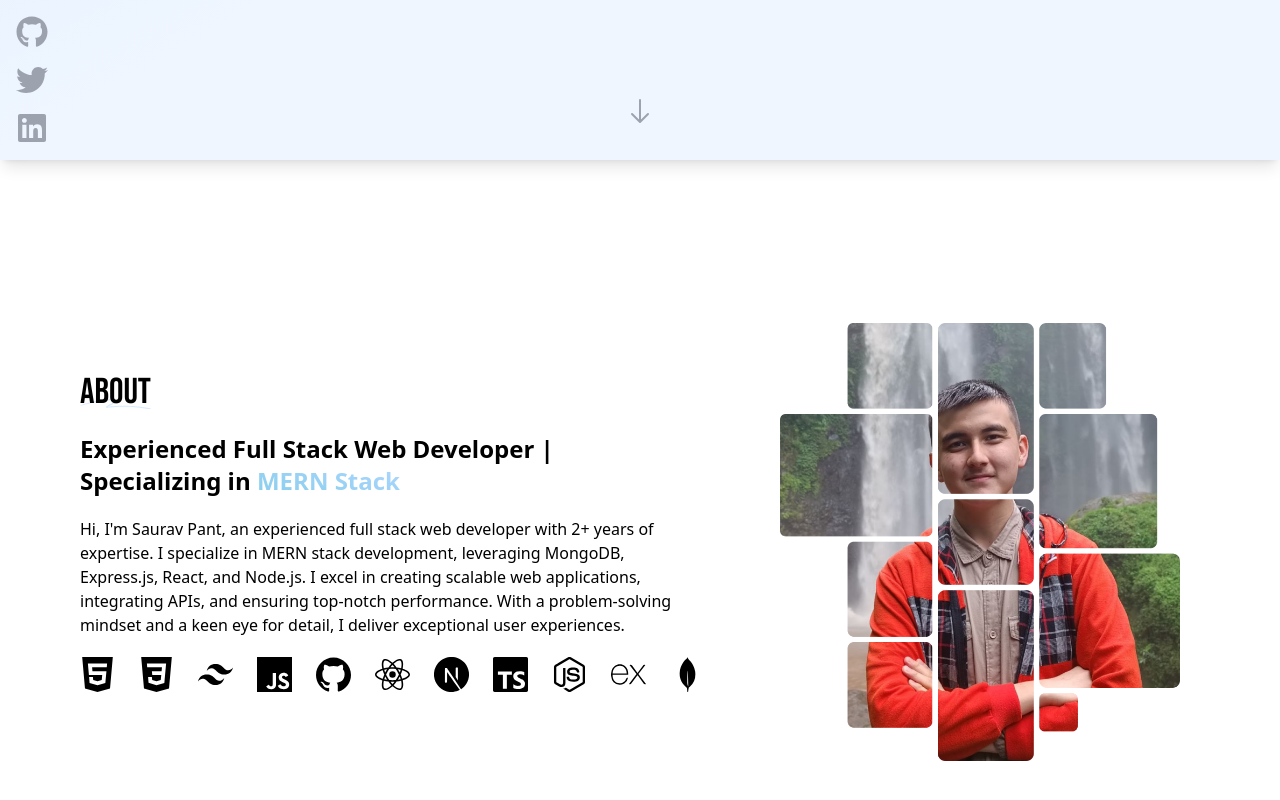
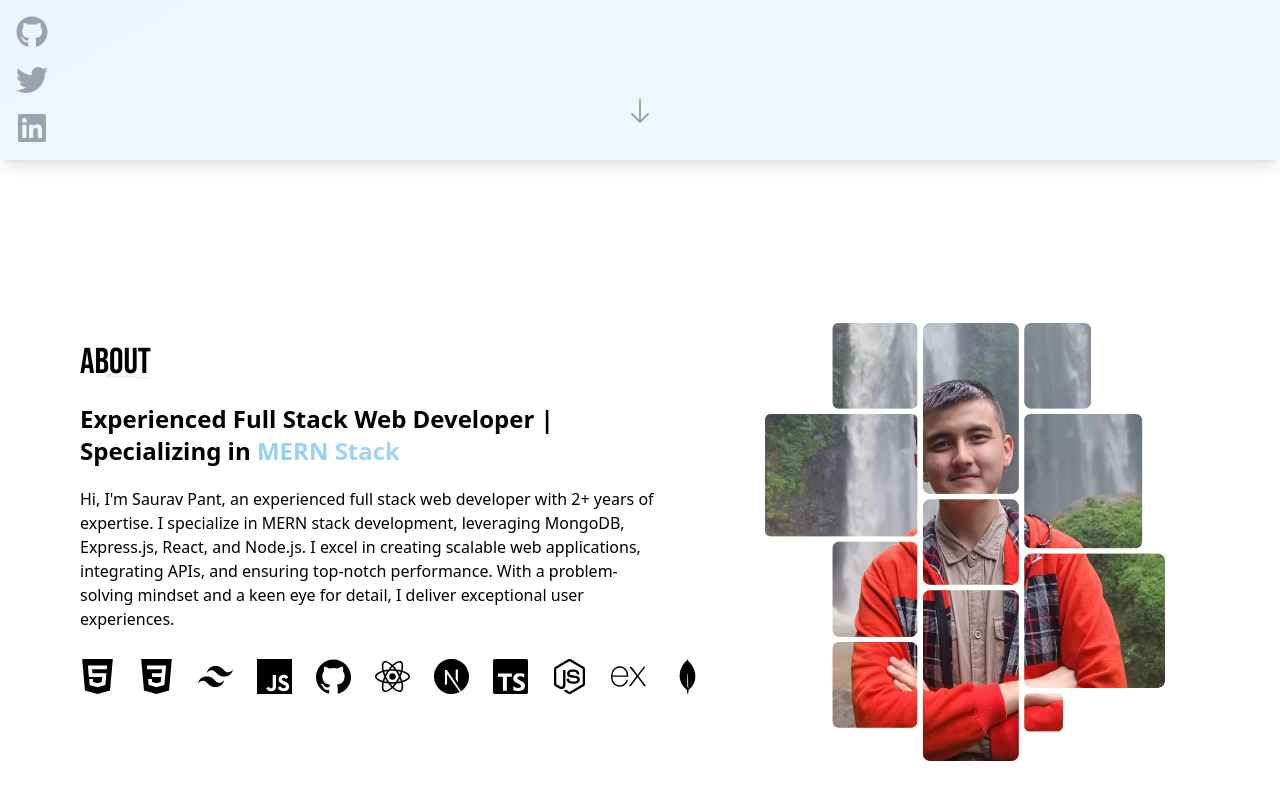
Before and after one commit to Saurav-Pant/Portfolio_New, a Next.js app in the folder portfolio/: page / in a window 1280 px wide. Shown: the part 560-1360 px from the top of the page. Built offline with nearby package versions, Linux system fonts and the light colour scheme.

Commit message:
Skills Icon

```diff
--- a/portfolio/app/Components/About.tsx
+++ b/portfolio/app/Components/About.tsx
@@ -80,7 +80,7 @@ const skills = [
 const About = (props: Props) => {
   return (
     <div
-      className="flex flex-col md:flex-row min-h-[85vh] sm:pl-10 md:pl-20 sm:pt-16 "
+      className="flex flex-col md:flex-row min-h-[85vh] pl-4 sm:px-5 md:pl-20 pt-16 sm:pt-16 "
       id="About"
     >
       <div className="flex flex-col justify-center items-start text-left md:w-1/2">
@@ -95,6 +95,7 @@ const About = (props: Props) => {
             MERN Stack
           </span>
         </h1>
+
         <p className="pt-5 font-medium space-x-1">
           Hi, I'm Saurav Pant, an experienced full stack web developer with 2+
           years of expertise. I specialize in MERN stack development, leveraging
@@ -103,7 +104,7 @@ const About = (props: Props) => {
           performance. With a problem-solving mindset and a keen eye for detail,
           I deliver exceptional user experiences.
         </p>
-        <div className="flex items-center justify-center pt-5 space-x-6">
+        <div className="flex items-center justify-center py-5 space-x-6 sm:py-7">
           {skills.map((skill) => {
             const Icon = skill.icon;
             return (
```
